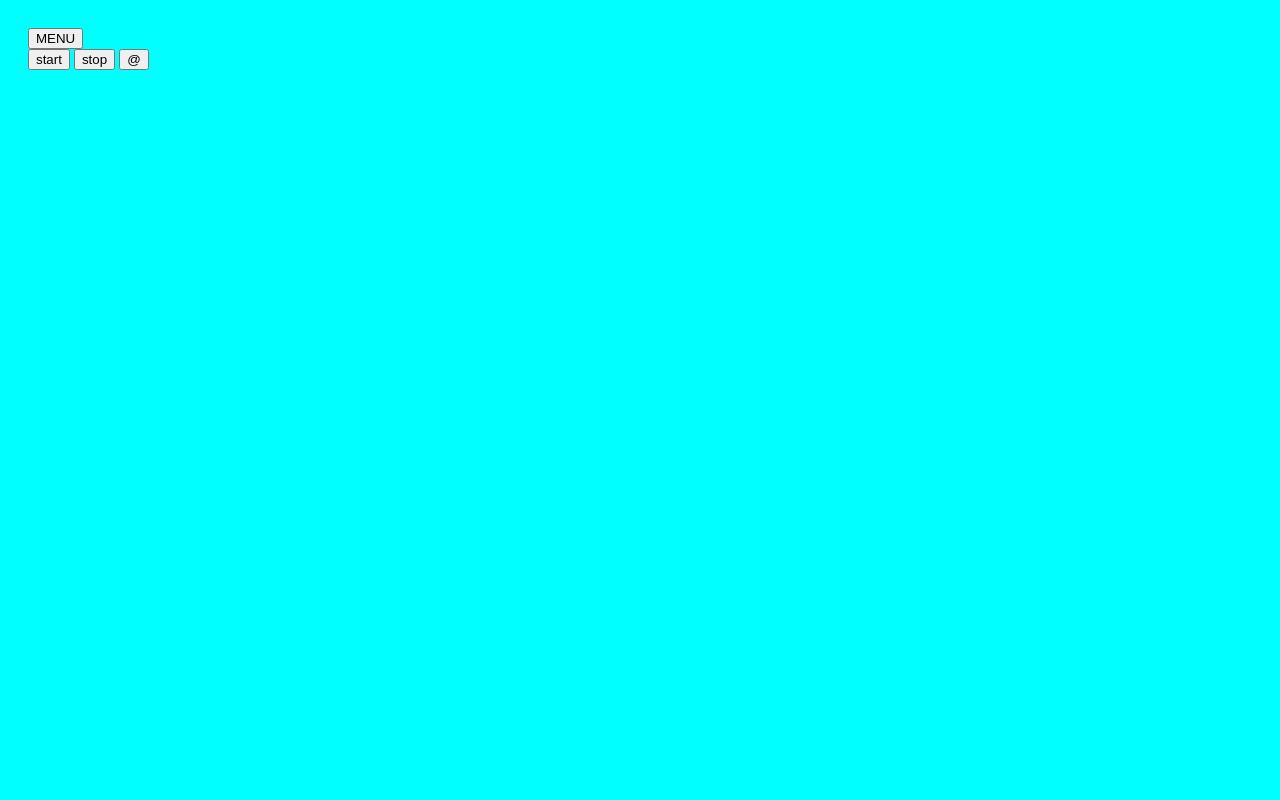
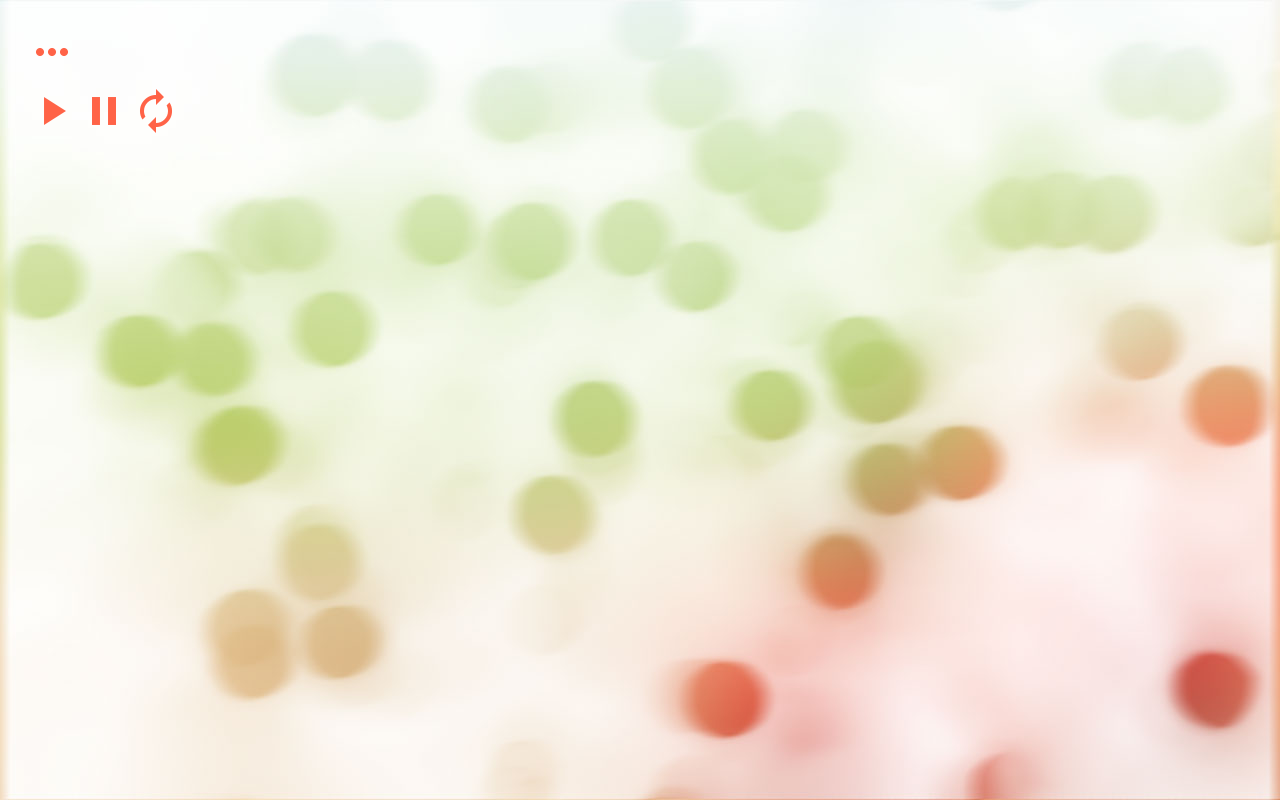
Before and after one commit to MatthewBrandon0104/Pomodoro_Clock, a plain HTML site: page index.html in a window 1280 px wide. Drawn offline with Linux system fonts and the light colour scheme.

Commit message:
icons and BG added

```diff
--- a/index.html
+++ b/index.html
@@ -3,22 +3,23 @@
 <head>
 <title>Pomodoro Clock</title>
 <link rel="stylesheet" type="text/css" href="style.css">
+<link href="https://fonts.googleapis.com/icon?family=Material+Icons" rel="stylesheet">
 </head>
 <body>
 <div id="side-nav" class="side-nav">
     <div class="wrapper">
-        <a href="javascript:void(0)" id="close">X</a>
-        <a href="javascript:void(0)" id="plus">+</a>
-        <a href="javascript:void(0)" id="minus">-</a>
+        <a href="javascript:void(0)" id="close"><i class="material-icons">close</i></a>
+        <a href="javascript:void(0)" id="plus"><i class="material-icons">add</i></a>
+        <a href="javascript:void(0)" id="minus"><i class="material-icons">remove</i></a>
     </div>
 </div>
 
 <div id="main">
-    <button id="open">MENU</button>
+    <a href="javascript:void(0)" id="open"><i class="material-icons">more_horiz</i></a>
     <div id="test"></div>
-    <button id="play">start</button>
-    <button id="pause">stop</button>
-    <button id="reset">@</button>
+    <a href="javascript:void(0)" id="play"><i class="material-icons">play_arrow</i></a>
+    <a href="javascript:void(0)" id="pause"><i class="material-icons">pause</i></a>
+    <a href="javascript:void(0)"><i class="material-icons" id="reset">autorenew</i></a>
 </div>
 <script src="script.js"></script>
 </body>
--- a/style.css
+++ b/style.css
@@ -1,5 +1,7 @@
 body {
     background-color: aqua;
+    background-image: url(assetts/Pomo_BG_1.jpg);
+    background-repeat: no-repeat;
 }
 
 .side-nav {
@@ -16,15 +18,36 @@ body {
     text-align: center;
 }
 
-.side-nav a {
-    color: white;
-    font-size: 18px;
-    font-family: Lato;
-    font-weight: 600;
+#main {
+    transition: margin-left 0.5s;
+    padding: 20px;
 }
 
-.side-nav a:hover {
-    color: lightpink;
+#test {
+    font-size: 64px;
+    font-family: Open Sans;
+    color: tomato;
+    font-weight: 700;
+    letter-spacing: 1px;
+}
+
+/* =======ICON STYLING======== */
+#main>a {
+    color: tomato;
+    transition: 0.2s;
+    font-size: 48px;
+}
+
+#main>a:hover {
+    color: #ef2400;
+}
+
+#main a>i {
+    font-size: 48px;
+}
+
+#side-nav .wrapper a>i {
+    color: red;
 }
 
 .side-nav #close {
@@ -32,7 +55,4 @@ body {
     bottom: 50px;
 }
 
-#main {
-    transition: margin-left 0.5s;
-    padding: 20px;
-}
+/*============================*/
```
Also changed, not shown: assetts/Pomo_BG_1.jpg (added).
